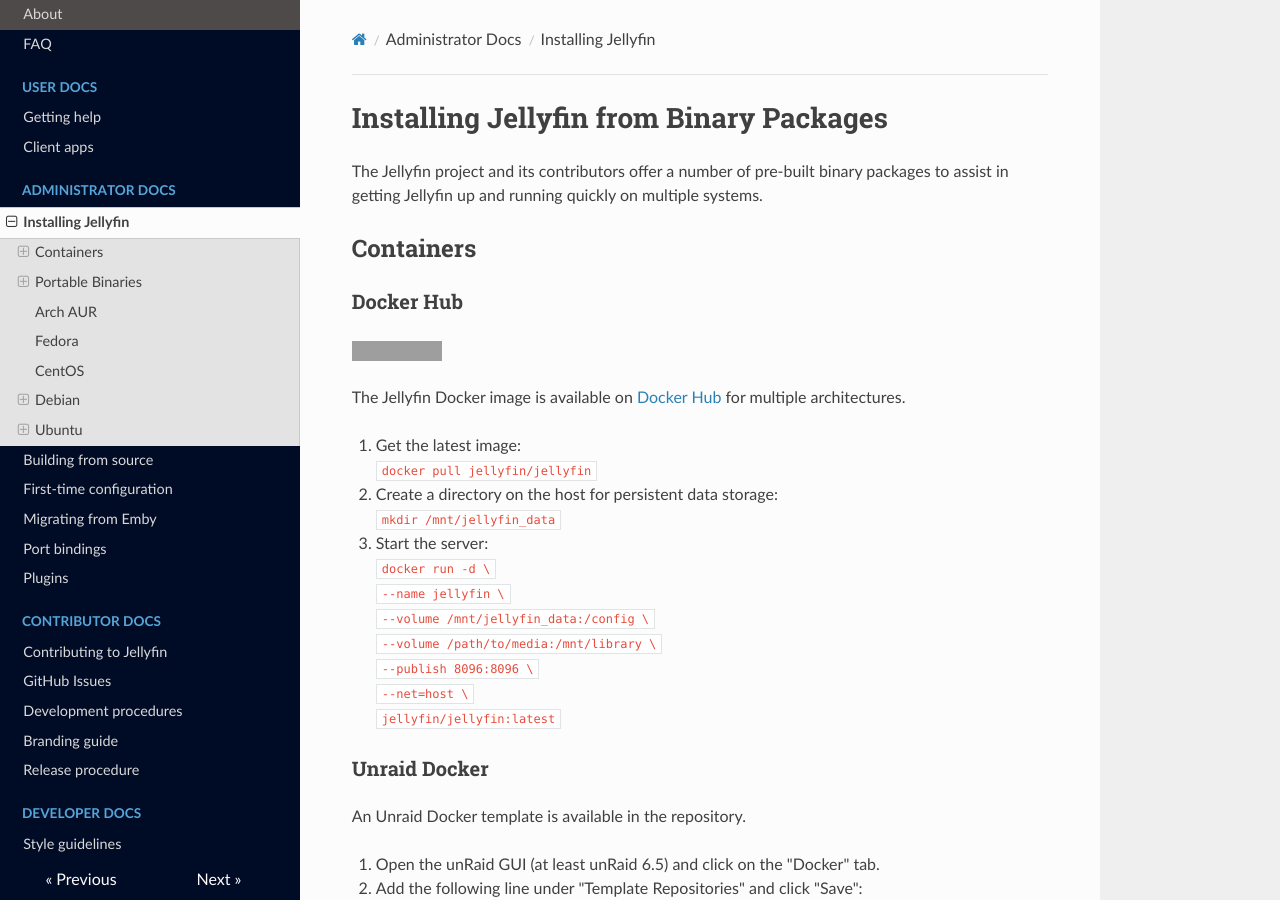
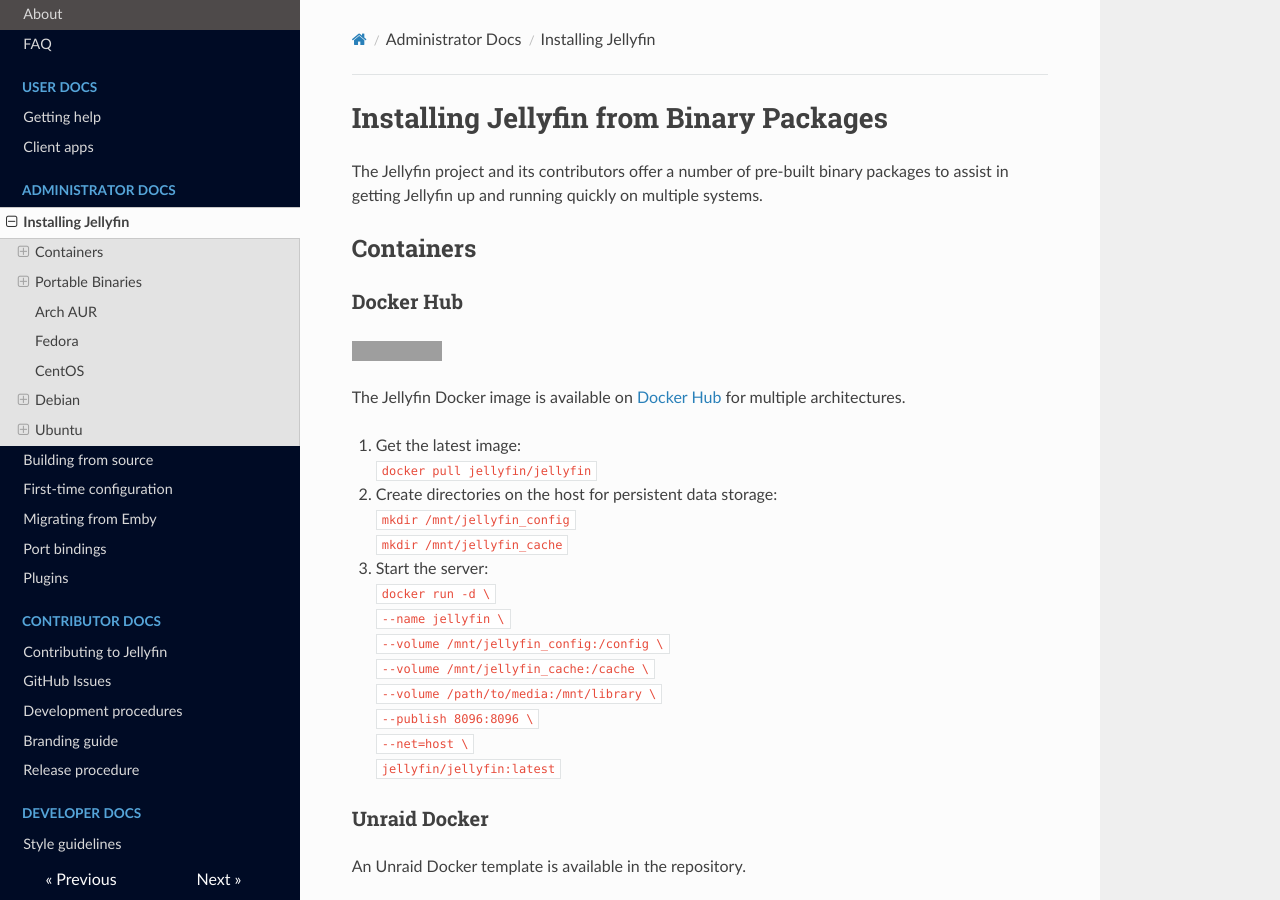
Before and after one commit to jellyfin-archive/jellyfin-docs, an MkDocs documentation site: the page built from docs/administrator-docs/installing.md, in a window 1280 px wide and 900 px high. Built offline with MkDocs 1.6.1, drawn with Linux system fonts in a browser that asks for light colours; nearby versions of some CDN libraries; old or Windows-style settings are respelled for this version of MkDocs; grey boxes are pictures that could not be loaded.

Commit message:
Add cache directory to docker quickstart

```diff
--- a/docs/administrator-docs/installing.md
+++ b/docs/administrator-docs/installing.md
@@ -12,12 +12,14 @@ The Jellyfin Docker image is available on [Docker Hub](https://hub.docker.com/r/
 
 1. Get the latest image:
     `docker pull jellyfin/jellyfin`
-2. Create a directory on the host for persistent data storage:
-    `mkdir /mnt/jellyfin_data`
+2. Create directories on the host for persistent data storage:
+    `mkdir /mnt/jellyfin_config`
+    `mkdir /mnt/jellyfin_cache`
 3. Start the server:
     `docker run -d \`
     `--name jellyfin \`
-    `--volume /mnt/jellyfin_data:/config \`
+    `--volume /mnt/jellyfin_config:/config \`
+    `--volume /mnt/jellyfin_cache:/cache \`
     `--volume /path/to/media:/mnt/library \`
     `--publish 8096:8096 \`
     `--net=host \`
```
